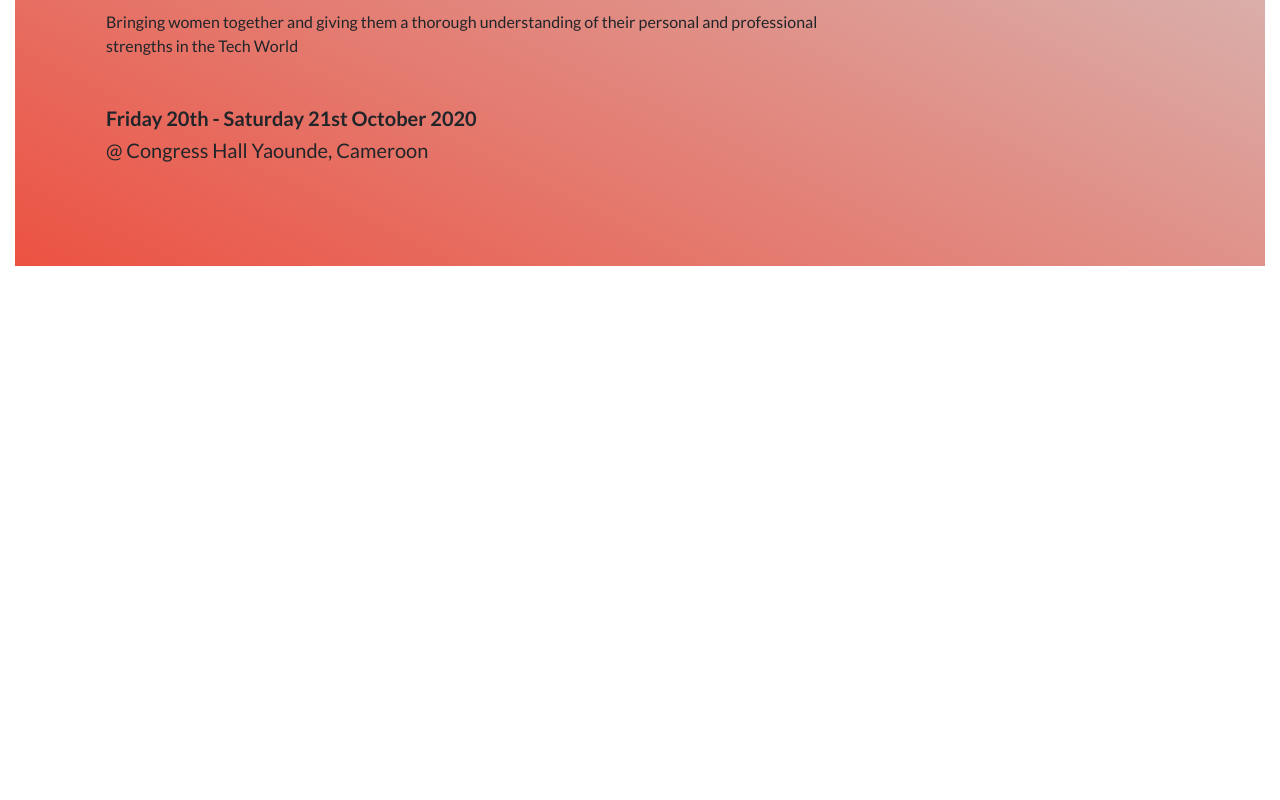
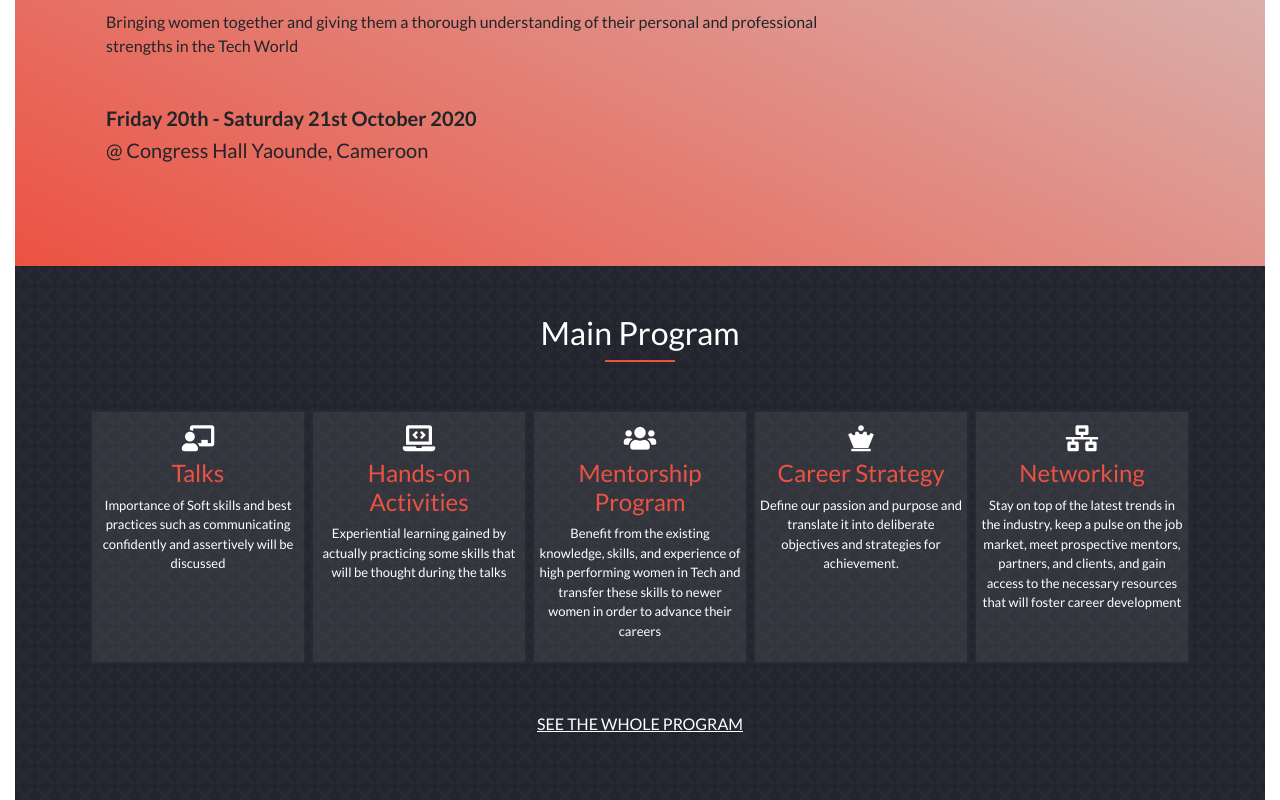
Before and after one commit to Georjane/LEO-Workshop-Website, a website: page index.html in a window 1280 px wide. Shown: the part 438-1238 px from the top of the page. Before the commit the page ends 800 px from the top, so only its background shows below. Drawn offline with nearby package versions, Linux system fonts and the light colour scheme; files whose address does not match are found by name.

Commit message:
Added Section 1 element with Styling

```diff
--- a/index.html
+++ b/index.html
@@ -5,7 +5,7 @@
     <meta name="viewport" content="width=device-width, initial-scale=1.0">
     <link href="https://fonts.googleapis.com/css2?family=Lato:ital,wght@0,100;0,300;0,400;0,700;0,900;1,100;1,400;1,700;1,900&display=swap" rel="stylesheet">
     <link rel="stylesheet" href="https://stackpath.bootstrapcdn.com/bootstrap/4.5.0/css/bootstrap.min.css" integrity="sha384-9aIt2nRpC12Uk9gS9baDl411NQApFmC26EwAOH8WgZl5MYYxFfc+NcPb1dKGj7Sk" crossorigin="anonymous">
-    <link rel="icon" href="images/logo.jpg">
+    <link rel="icon" href="images/logo1.jpg">
     <link rel="stylesheet" href="https://use.fontawesome.com/releases/v5.7.0/css/all.css" integrity="sha384-lZN37f5QGtY3VHgisS14W3ExzMWZxybE1SJSEsQp9S+oqd12jhcu+A56Ebc1zFSJ" crossorigin="anonymous">
     <link rel="stylesheet" href="styles/main.css">
     <title>LEO Workshop 2020</title>
@@ -24,7 +24,10 @@
             <button>Join Us</button>
             </div>
         </nav>
-        <nav class="d-md-none maxwidth smallnav pl-3"><span class="fas fa-bars"></span></nav>
+        <nav class="d-flex justify-content-between d-md-none maxwidth smallnav pl-3">
+          <span class="fas fa-bars"></span>
+          <img class="navbar-brand img1" src="images/logo2.jpg" alt="LEO logo">
+        </nav>
      </div>
 
       <header class="py-lg-5">
@@ -39,6 +42,42 @@
         </div>
       </header>
 
+      <section class="sec1 py-5">
+        <h2 class="text-center">Main Program</h2>
+        <div class="redline"></div>
+        <div class="maxwidth griddiv">
+          <div>
+            <i class="fas fa-chalkboard-teacher"></i>
+            <h4>Talks</h4>
+            <p>Importance of Soft skills and best practices  such as communicating confidently and assertively will be discussed</p>
+          </div>
+
+             <div>
+               <i class="fas fa-laptop-code"></i>
+                <h4>Hands-on Activities</h4>
+                <p>Experiential learning gained by actually practicing some skills that will be thought during the talks</p>
+            </div>
+             <div>
+                <i class="fas fa-users"></i>
+                <h4>Mentorship Program</h4>
+                <p>Benefit from the existing knowledge, skills, and experience of high performing women in Tech and transfer these skills to newer women in order to advance their careers</p>
+            </div>
+            <div>
+                <i class="fas fa-chess-queen"></i>
+                <h4>Career Strategy</h4>
+                <p>Define our passion and purpose and translate it into deliberate objectives and strategies for achievement.</p>
+            </div>
+             <div>
+                <i class="fas fa-network-wired"></i>
+                <h4>Networking</h4>
+                <p>Stay on top of the latest trends in the industry, keep a pulse on the job market, meet prospective mentors, partners, and clients, and gain access to the necessary resources that will foster career development</p>
+            </div>
+
+          </div>
+          <button class="d-md-none btn-block w-75 py-3 mt-5 mx-auto">Join LEO Workshop 2020</button>
+          <p class="text-center pt-5 d-none d-md-block "><a href="#" class="text-white">SEE THE WHOLE PROGRAM</a> </p>
+        </section>
+
    </div>
 </body>
 </html>
--- a/sass/_colors.scss
+++ b/sass/_colors.scss
@@ -1,3 +1,3 @@
 $light: #d3d3d3;
-$dark: #272a31;
+$dark: rgb(39, 42, 49);
 $red: #ec5242;
--- a/sass/_navbar.scss
+++ b/sass/_navbar.scss
@@ -8,6 +8,10 @@ nav {
         img {
         height: 80px;
     }
+
+        .img1 {
+           height: 40px;
+        }
 
     .navlinks {
         width: 65%;
--- /dev/null
+++ b/sass/_section1.scss
@@ -0,0 +1,70 @@
+.sec1 {
+    background-color: $dark;
+    background-image: url("../sass/x.png");
+    background-repeat: repeat;
+    color: white;
+
+    .griddiv {
+      display: grid;
+      grid-template-columns: repeat(5, 1fr);
+      gap: 5px;
+      margin-top: 10px;
+
+      div {
+          background-color: rgba(175, 168, 168, 0.116);
+          display: flex;
+          flex-direction: column;
+          text-align: center;
+          border: 2px solid $dark;
+          font-size: small;
+          padding: 5px;
+
+          h4 {
+              color: $red;
+
+              @media screen and (max-width: 767px) {
+                align-self: center;
+                font-size: 1.5em;
+      }
+          }
+
+          @media screen and (max-width: 767px) {
+            display: grid;
+            grid-template-columns: 1fr 3fr 5fr;
+            text-align: start;
+      }
+      }
+
+       div:hover {
+         border-color: $light;
+      }
+
+      @media screen and (max-width: 960px) {
+          width: 80%;
+          grid-template-columns: repeat(2, 1fr);
+          gap: 20px;
+      }
+
+      @media screen and (max-width: 767px) {
+          width: 95%;
+          grid-template-columns: 1fr;
+      }
+    }
+
+    i {
+        font-size: 2em;
+        align-self: center;
+        justify-self: center;
+        margin: 0.3em;
+    }
+
+    button {
+        background-color: $red;
+        color: white;
+    }
+
+     a {
+         text-decoration: underline;
+     }
+
+}
--- a/sass/main.scss
+++ b/sass/main.scss
@@ -2,6 +2,7 @@
 @import "colors";
 @import "navbar";
 @import "header";
+@import "section1";
 
 body {
   font-family: 'Lato', sans-serif;
@@ -11,3 +12,10 @@ body {
   max-width: 1100px;
   margin: auto;
 }
+
+.redline {
+  width: 70px;
+  border-top: $red 2px solid;
+  margin: auto;
+  margin-bottom: 3em;
+}
```
Also changed, not shown: sass/x.png (added), styles/main.css.
